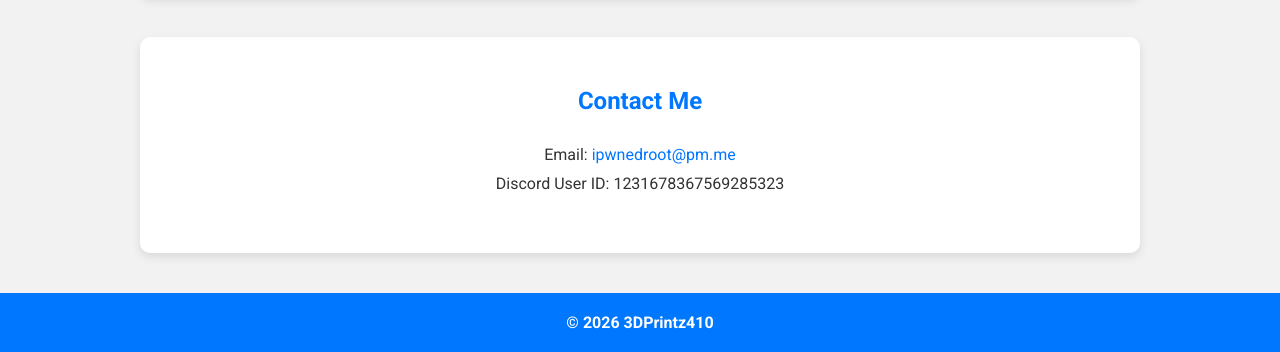
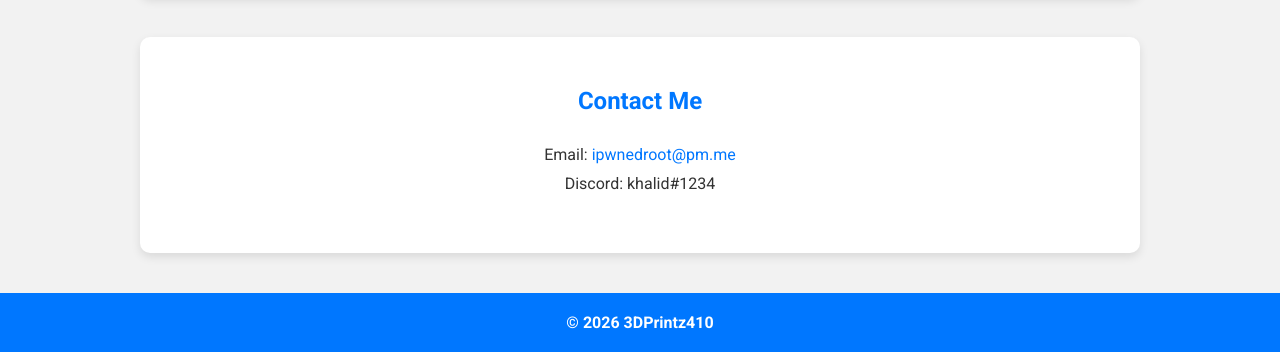
Before and after one commit to 3dPrintz410/3dPrintz410.github.io, a plain HTML site: page index.html in a window 1280 px wide. Shown: the part 874-1226 px from the top of the page. Drawn offline with Linux system fonts and the light colour scheme.

Commit message:
Update index.html

```diff
--- a/index.html
+++ b/index.html
@@ -8,7 +8,6 @@
   <link href="https://fonts.googleapis.com/css2?family=Roboto:wght@400;700&display=swap" rel="stylesheet">
 </head>
 <body>
-
   <!-- Header -->
   <header>
     <img src="images/Image1.png" alt="3DPrintz410 Logo" class="logo">
@@ -43,7 +42,7 @@
   <section id="contact">
     <h2>Contact Me</h2>
     <p>Email: <a href="mailto:ipwnedroot@pm.me">ipwnedroot@pm.me</a></p>
-    <p>Discord User ID: 1231678367569285323</p>
+    <p>Discord: khalid#1234</p>
   </section>
 
   <!-- Footer -->
```
